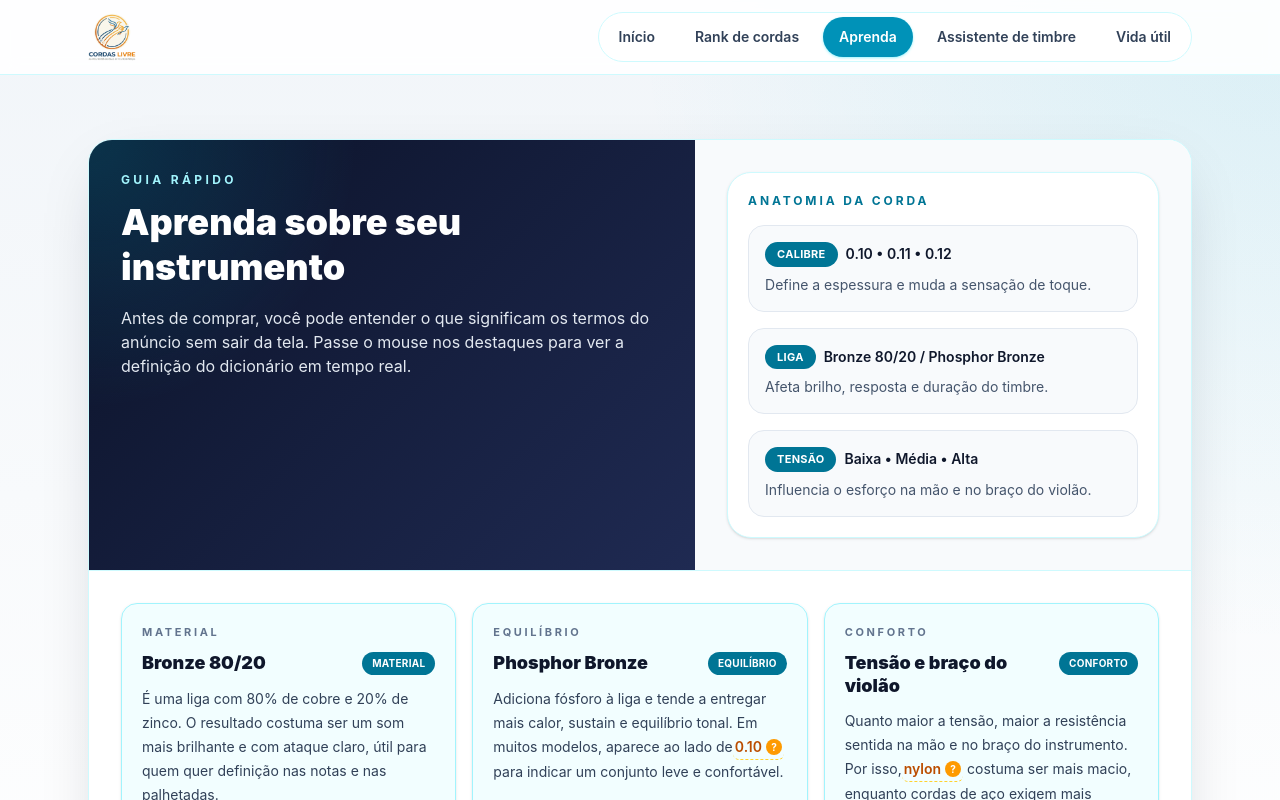
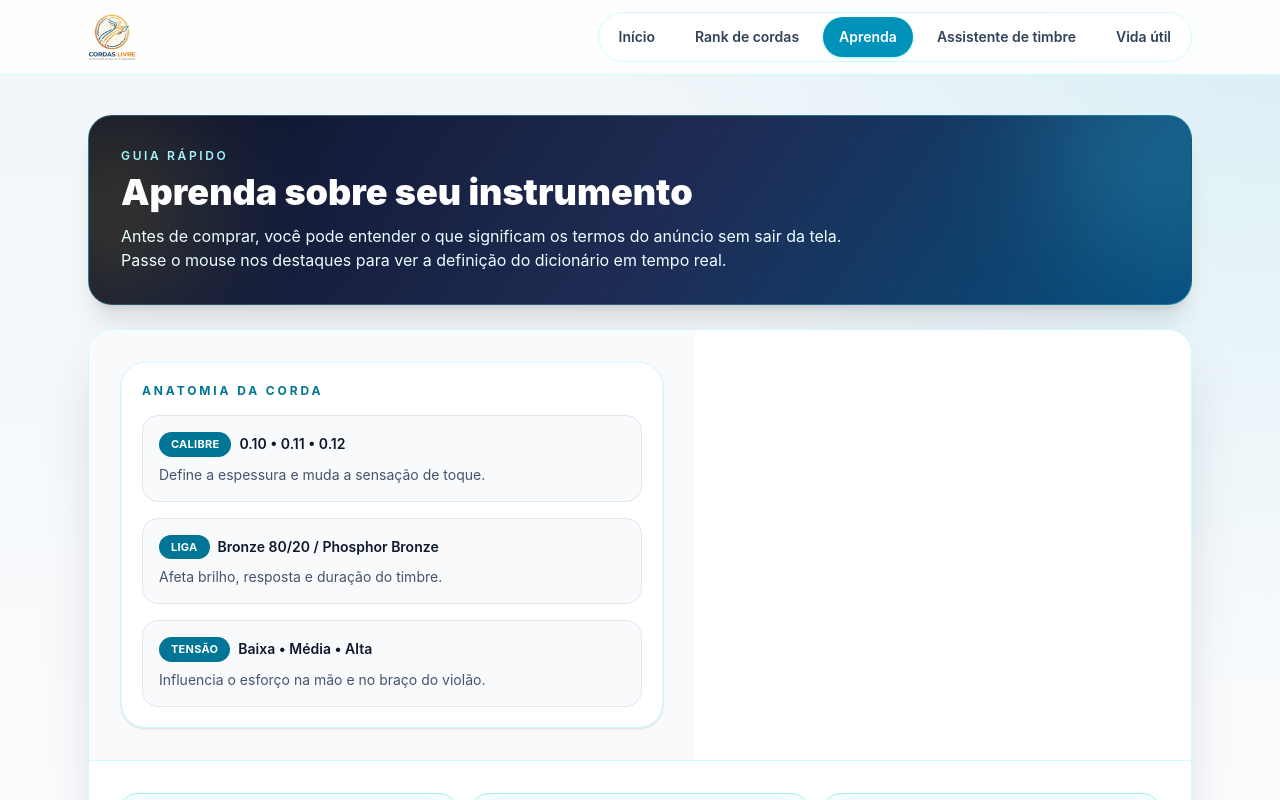
Before and after one commit to LucasEduardo2002/CordasLivre-front-end, a React (Vite) app: page /aprenda in a window 1280 px wide. Shown: the top 800 px of the page. Built offline with nearby package versions, Linux system fonts and the light colour scheme.

Commit message:
feat: adiciona seção de guia rápido na página LearnPage para melhorar a experiência do usuário

```diff
--- a/src/components/AprendaInstrumento.tsx
+++ b/src/components/AprendaInstrumento.tsx
@@ -87,15 +87,6 @@ export function AprendaInstrumento() {
       className="cl-fade-up cl-delay-1 mt-6 overflow-hidden rounded-3xl border border-cyan-100 bg-white shadow-[0_20px_60px_-24px_rgba(15,23,42,0.25)]"
     >
       <div className="grid gap-0 lg:grid-cols-[1.1fr_0.9fr]">
-        <div className="bg-[radial-gradient(circle_at_top_left,_rgba(6,182,212,0.2),_transparent_36%),linear-gradient(135deg,_rgba(11,18,40,1),_rgba(31,42,82,1))] p-6 text-white md:p-8">
-          <p className="text-xs font-bold uppercase tracking-[0.28em] text-cyan-200">Guia Rápido</p>
-          <h3 className="mt-3 text-2xl font-black leading-tight md:text-4xl">Aprenda sobre seu instrumento</h3>
-          <p className="mt-4 max-w-2xl text-sm text-slate-200 md:text-base">
-            Antes de comprar, você pode entender o que significam os termos do anúncio sem sair da tela. Passe o mouse nos
-            destaques para ver a definição do dicionário em tempo real.
-          </p>
-        </div>
-
         <div className="bg-slate-50 p-6 md:p-8">
           <div className="rounded-3xl border border-cyan-100 bg-white p-5 shadow-sm">
             <p className="text-xs font-bold uppercase tracking-[0.24em] text-cyan-700">Anatomia da corda</p>
--- a/src/pages/LearnPage.tsx
+++ b/src/pages/LearnPage.tsx
@@ -3,6 +3,17 @@ import { AprendaInstrumento } from '../components/AprendaInstrumento';
 export function LearnPage() {
   return (
     <main className="mx-auto w-full max-w-6xl px-4 py-6 md:px-6 md:py-10">
+      <section className="cl-fade-up relative overflow-hidden rounded-3xl border border-cyan-300/30 bg-[linear-gradient(125deg,_rgba(11,18,40,1),_rgba(31,42,82,1),_rgba(6,78,125,1))] p-6 text-white shadow-xl md:p-8">
+        <div className="pointer-events-none absolute -right-20 -top-20 h-56 w-56 rounded-full bg-cyan-300/20 blur-3xl" />
+        <div className="pointer-events-none absolute -left-20 bottom-0 h-48 w-48 rounded-full bg-amber-300/20 blur-3xl" />
+        <p className="relative z-10 text-xs font-semibold uppercase tracking-[0.22em] text-cyan-200">Guia rápido</p>
+        <h1 className="relative z-10 mt-2 text-3xl font-black md:text-4xl">Aprenda sobre seu instrumento</h1>
+        <p className="relative z-10 mt-3 max-w-3xl text-sm text-cyan-50 md:text-base">
+           Antes de comprar, você pode entender o que significam os termos do anúncio sem sair da tela. Passe o mouse nos
+           destaques para ver a definição do dicionário em tempo real.
+        </p>
+      </section>
+
       <AprendaInstrumento />
     </main>
   );
```
